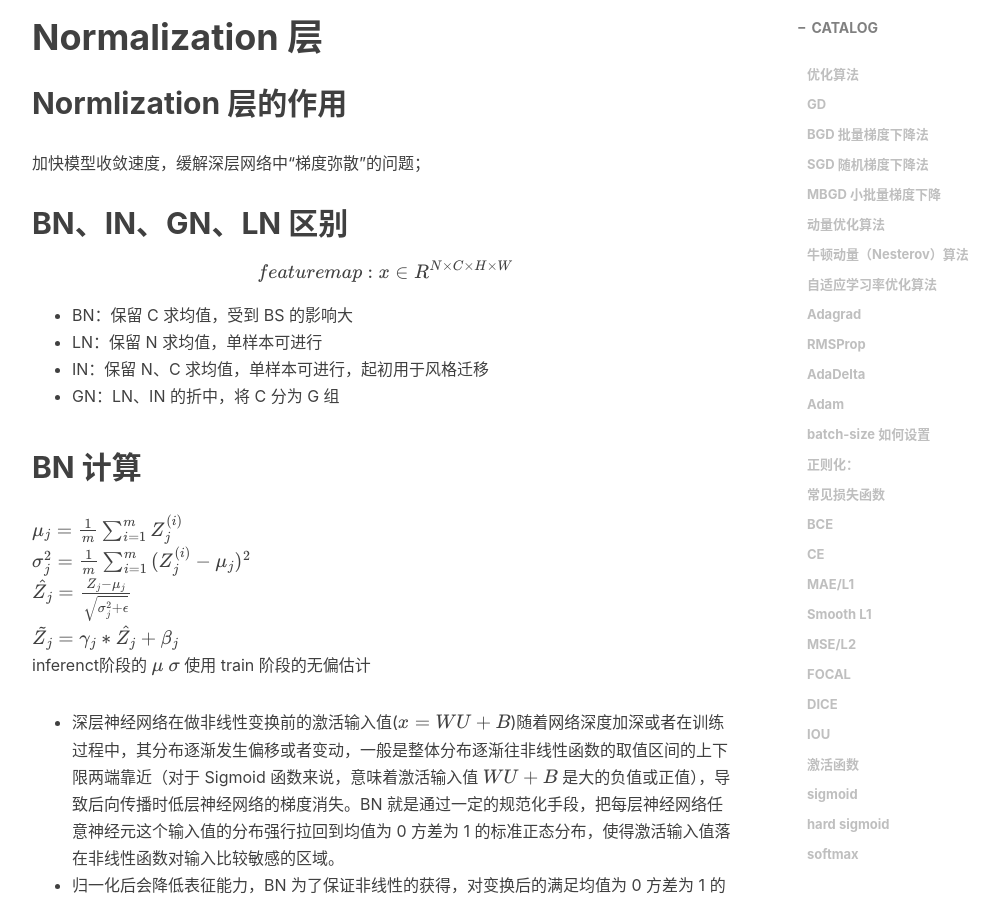
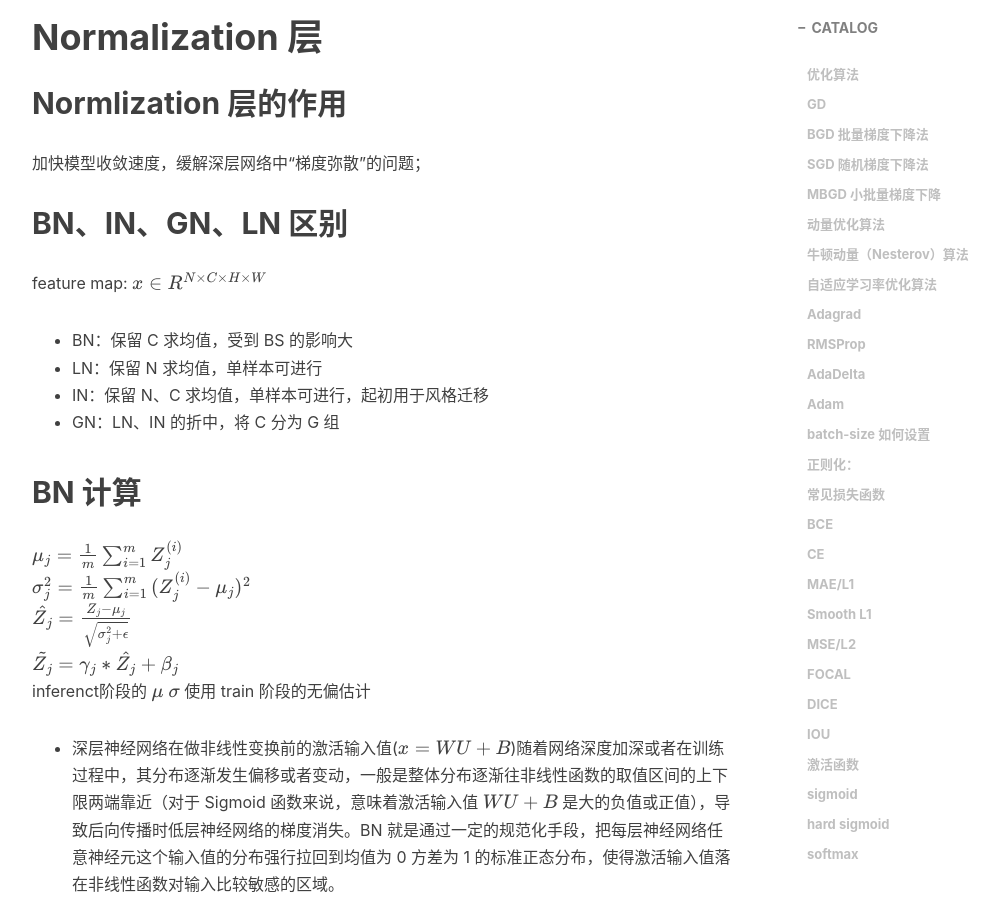
Before and after one commit to HXLH50K/hxlh50k.github.io, a Jekyll site: the page built from _posts/2021-08-25-深度学习基础知识点.md, in a window 1280 px wide and 900 px high, scrolled down 7033 px. Shown: the whole window, without its empty margins (233-1232 px from the left). Built offline with Jekyll 4.4.1, drawn with Linux system fonts in a browser that asks for light colours; nearby versions of some CDN libraries; formulas are drawn with MathJax 3; comment, search, counter and statistics services are not loaded.

```diff
--- a/_posts/2021-08-25-深度学习基础知识点.md
+++ b/_posts/2021-08-25-深度学习基础知识点.md
@@ -222,7 +222,7 @@ $$ AUC = \frac{area under ROC}{x*y} = \frac{\sum^M_{i=1}{N_i}}{M*N} $$
 
 ## BN、IN、GN、LN 区别
 
-$$ feature map: x\in R^{N×C×H×W} $$
+feature map: $$ x\in R^{N×C×H×W} $$
 
 - BN：保留 C 求均值，受到 BS 的影响大
 - LN：保留 N 求均值，单样本可进行
```
